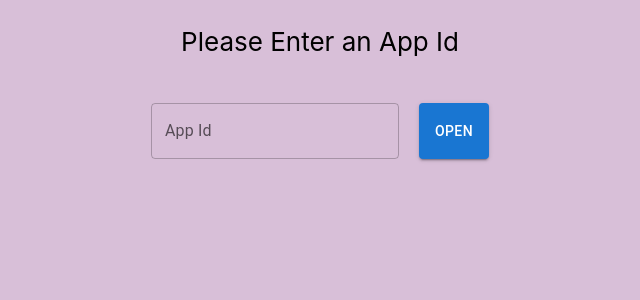
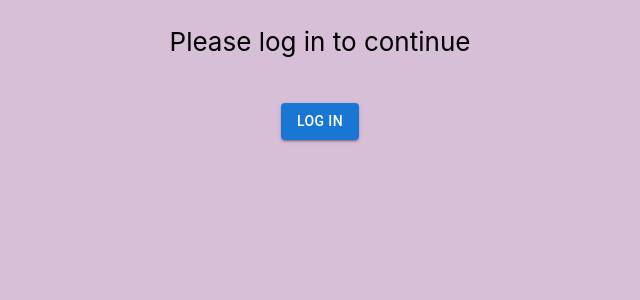
Before and after one commit to trippshelnutt/transaction-sorter-v2, a React (Create React App) app in the folder src/app/: page / in a window 1280 px wide. Shown: the top 300 px of the page, without its empty margins (320-960 px from the left). Built offline with nearby package versions, Linux system fonts and the light colour scheme.

Commit message:
added auth0 to ui

```diff
--- a/src/app/package.json
+++ b/src/app/package.json
@@ -3,6 +3,7 @@
   "version": "0.1.0",
   "private": true,
   "dependencies": {
+    "@auth0/auth0-react": "^2.3.0",
     "@emotion/react": "^11.10.5",
     "@emotion/styled": "^11.10.5",
     "@mui/icons-material": "^5.11.0",
--- a/src/app/src/components/App.js
+++ b/src/app/src/components/App.js
@@ -1,14 +1,33 @@
 import { BrowserRouter, Route, Routes } from 'react-router-dom';
-import AppPicker from './AppPicker';
 import Transactions from './Transactions';
 import NotFound from './NotFound';
+import { useAuth0 } from '@auth0/auth0-react';
+import Button from '@mui/material/Button';
+import './App.css';
 
 export default function App() {
+  const { isAuthenticated, loginWithRedirect } = useAuth0();
+
+  if (!isAuthenticated) {
+    return (
+      <div className="app-picker">
+        <header className="app-picker-header">
+          <p>Please log in to continue</p>
+        </header>
+        <Button
+          variant="contained"
+          onClick={() => loginWithRedirect()}
+        >
+          Log In
+        </Button>
+      </div>
+    );
+  }
+
   return (
     <BrowserRouter>
       <Routes>
-        <Route exact path="/" element={<AppPicker />} />
-        <Route path="/transactions/:appId" element={<Transactions />} />
+        <Route exact path="/" element={<Transactions />} />
         <Route path="*" element={<NotFound />} />
       </Routes>
     </BrowserRouter>
--- a/src/app/src/components/AppPicker.js
+++ /dev/null
@@ -1,32 +0,0 @@
-import { React, useRef } from 'react';
-import { useNavigate } from 'react-router-dom';
-import TextField from '@mui/material/TextField';
-import Button from '@mui/material/Button';
-import './AppPicker.css';
-
-export default function AppPicker(props) {
-  let navigate = useNavigate();
-  let myInput = useRef(null);
-
-  let goToStore = (event) => {
-    event.preventDefault();
-    const appId = myInput.current.value;
-    navigate(`/transactions/${appId}`);
-  };
-
-  return (
-    <div className="app-picker">
-      <header className="app-picker-header">
-        <p>Please Enter an App Id</p>
-      </header>
-      <form onSubmit={goToStore}>
-        <div className="app-picker-app-id">
-          <TextField inputRef={myInput} id="outlined-basic" label="App Id" variant="outlined" />
-          <Button variant="contained" type="submit">
-            Open
-          </Button>
-        </div>
-      </form>
-    </div>
-  );
-}
--- a/src/app/src/components/Transactions.js
+++ b/src/app/src/components/Transactions.js
@@ -6,11 +6,13 @@ import CategorySelect from './CategorySelect';
 import MonthSelect from './MonthSelect';
 import YearSelect from './YearSelect';
 import settings from '../settings.json';
+import { useAuth0 } from '@auth0/auth0-react';
 
 export default function App() {
   const currentDate = new Date();
   const currentMonth = currentDate.getMonth() + 1;
   const currentYear = currentDate.getFullYear();
+  const { logout, user } = useAuth0();
 
   const [rows, setRows] = React.useState([]);
   const [category, setCategory] = React.useState('Tripp');
@@ -60,6 +62,15 @@ export default function App() {
         </div>
         <TransactionTable rows={rows} />
       </section>
+      <div className="logout-section">
+        <Button
+          variant="outlined"
+          onClick={() => logout({ returnTo: window.location.origin })}
+          style={{ marginTop: '20px' }}
+        >
+          Log Out
+        </Button>
+      </div>
     </div>
   );
 }
--- a/src/app/src/index.js
+++ b/src/app/src/index.js
@@ -1,5 +1,6 @@
 import React from 'react';
 import ReactDOM from 'react-dom/client';
+import { Auth0Provider } from '@auth0/auth0-react';
 import './index.css';
 import App from './components/App';
 import reportWebVitals from './reportWebVitals';
@@ -8,11 +9,16 @@ const root = ReactDOM.createRoot(document.getElementById('root'));
 
 root.render(
   <React.StrictMode>
-    <App />
+    <Auth0Provider
+      domain="dev-r0soh4nzbzdmqtp3.us.auth0.com"
+      clientId="T4zCQQEGl6NbV8l3CUanMMQkGyd3YC7E"
+      authorizationParams={{
+        redirect_uri: window.location.origin
+      }}
+    >
+      <App />
+    </Auth0Provider>
   </React.StrictMode>
 );
 
-// If you want to start measuring performance in your app, pass a function
-// to log results (for example: reportWebVitals(console.log))
-// or send to an analytics endpoint. Learn more: https://bit.ly/CRA-vitals
 reportWebVitals();
```
Also changed, not shown: src/app/src/components/App.css (renamed from src/app/src/components/AppPicker.css), 2 other files (tests, documents, lock files or other folders).
